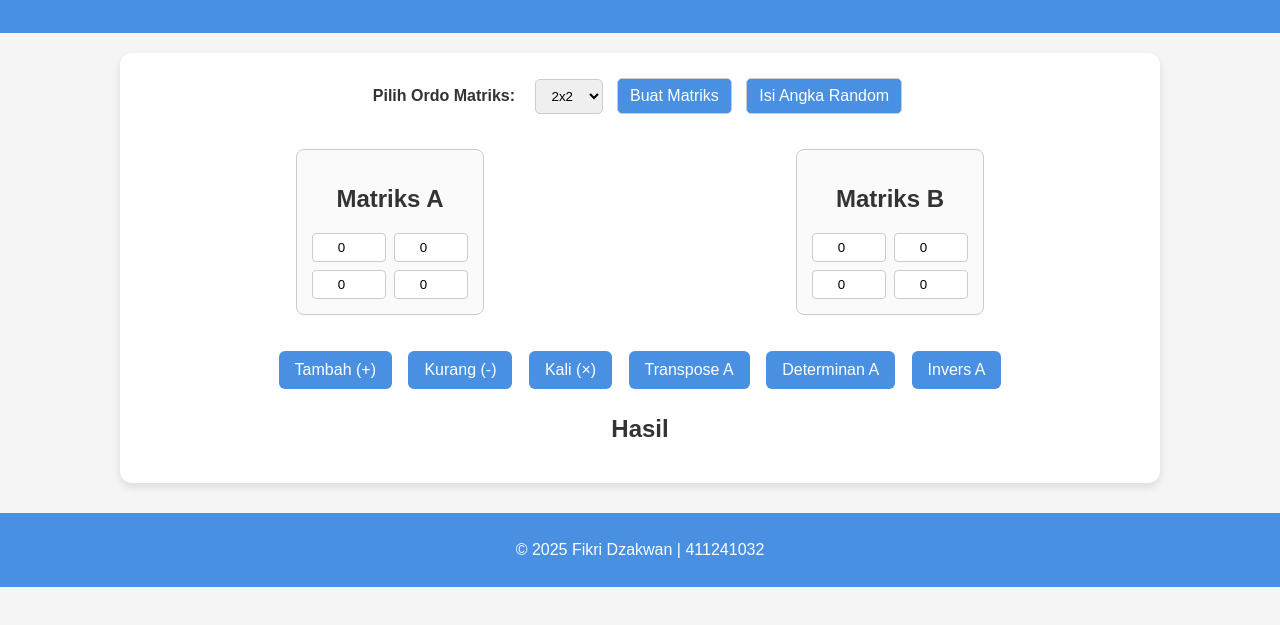
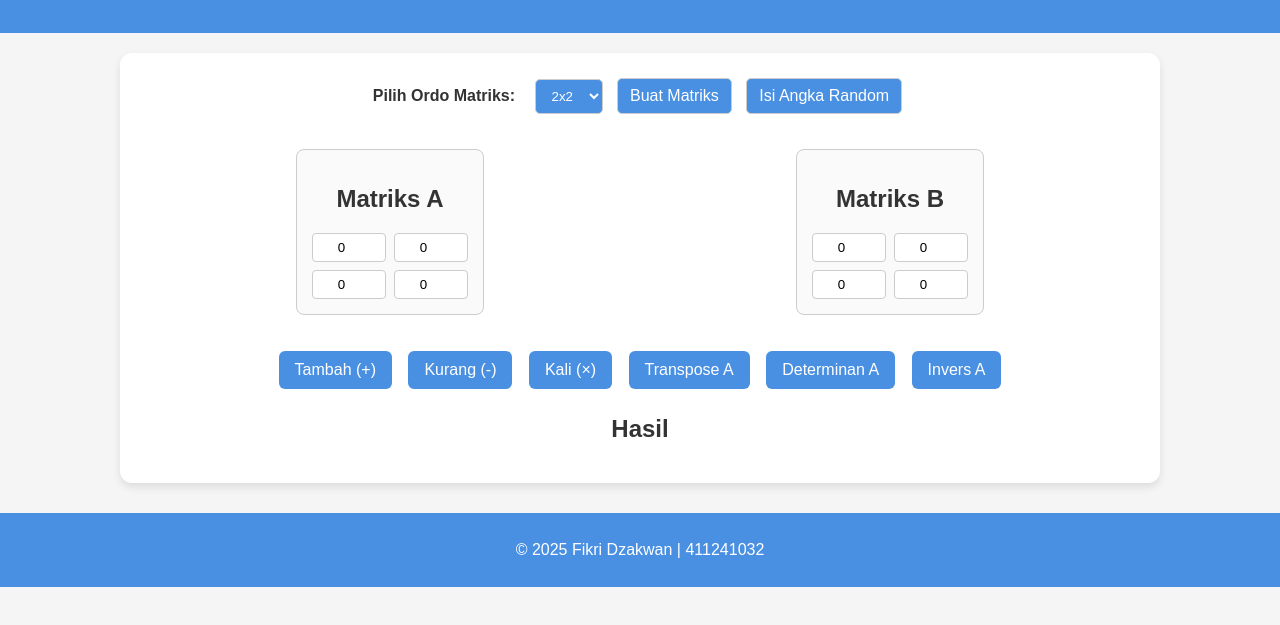
Before and after one commit to FkrDz/aplikasi-kalkulator-matriks-, a plain HTML site: page index.html in a window 1280 px wide. Shown: the part 121-746 px from the top of the page. Drawn offline with Linux system fonts and the light colour scheme.

Commit message:
style.css

```diff
--- a/style.css
+++ b/style.css
@@ -43,6 +43,14 @@ main {
   margin: 5px;
   border-radius: 5px;
   border: 1px solid #ccc;
+  background-color: var(--primary-color);
+  color: white;
+  cursor: pointer;
+  transition: background-color 0.3s;
+}
+
+.controls button:hover {
+  background-color: var(--accent-color);
 }
 
 #matrices {
```
